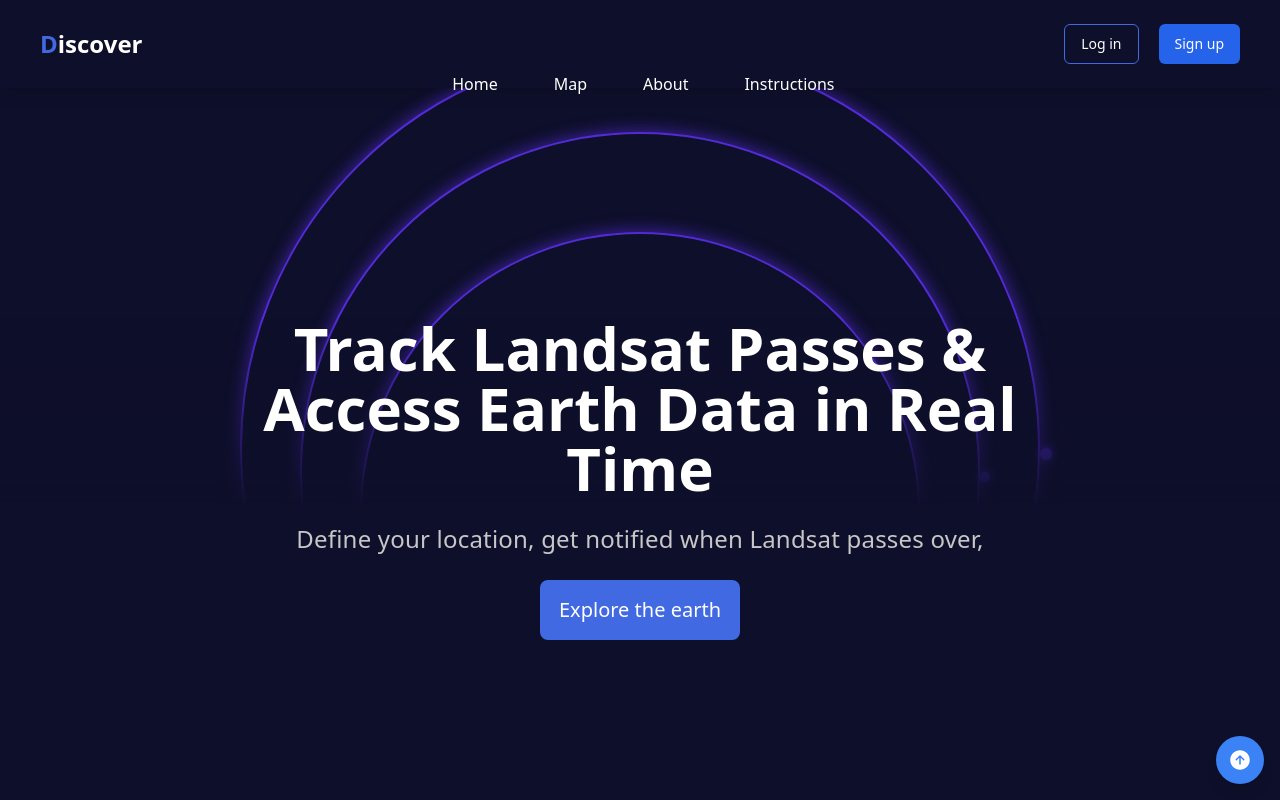
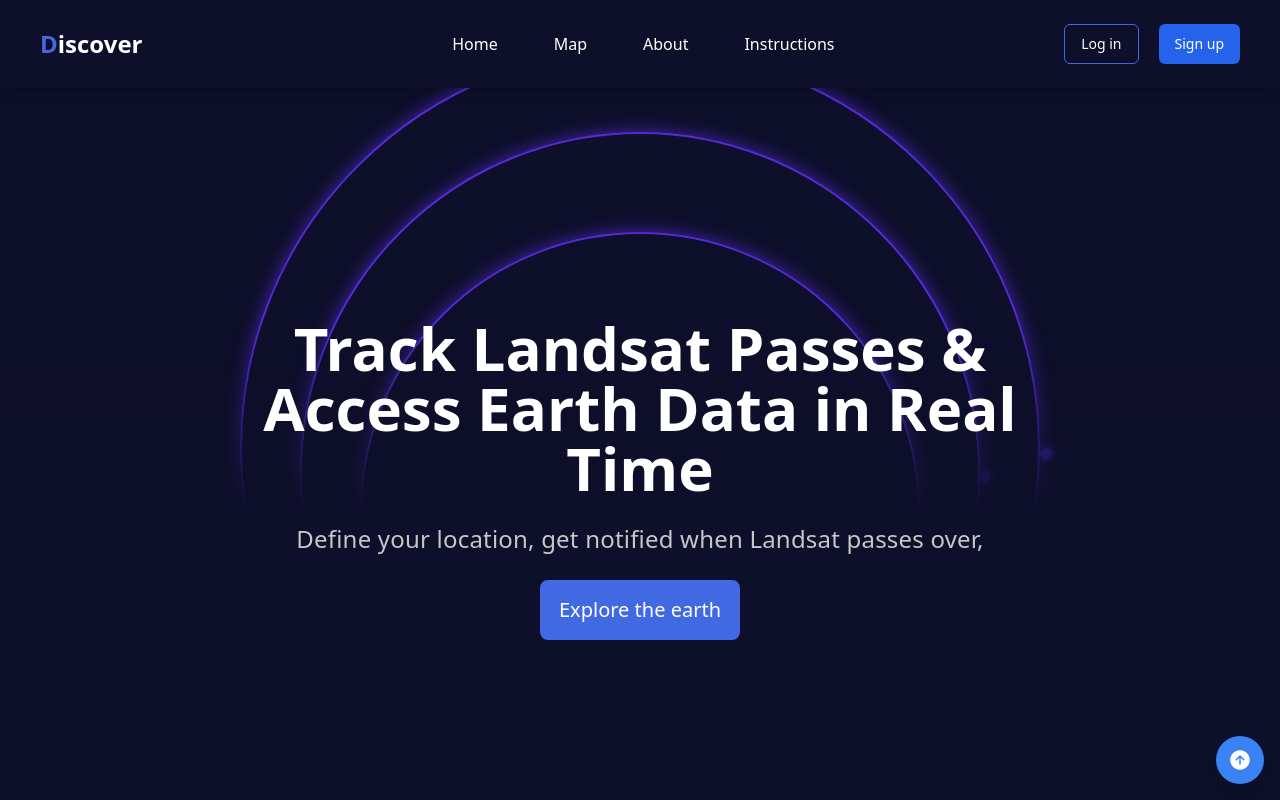
Before and after one commit to SpectraMappers/spectra-mappers2, a React (Vite) app: page / in a window 1280 px wide. Shown: the top 800 px of the page. Built offline with nearby package versions, Linux system fonts and the light colour scheme.

Commit message:
update navbar style

```diff
--- a/src/components/home/Navbar.jsx
+++ b/src/components/home/Navbar.jsx
@@ -147,8 +147,8 @@
 
         <div
           className={`items-center justify-between w-full md:flex md:w-auto md:order-1 transition-transform duration-300 ease-in-out ${
-            isOpen ? "translate-y-0" : "translate-y-10 hidden"
-          } translate-y-0`}
+            isOpen ? "" : "hidden"
+          } md:block`}
           id="navbar-cta"
         >
           <ul className="flex flex-col md:flex-row font-medium p-4 mt-4 bg-transparent rounded-lg md:space-x-8 md:mt-0">
```
Also changed, not shown: 1 other file (tests, documents, lock files or other folders).
